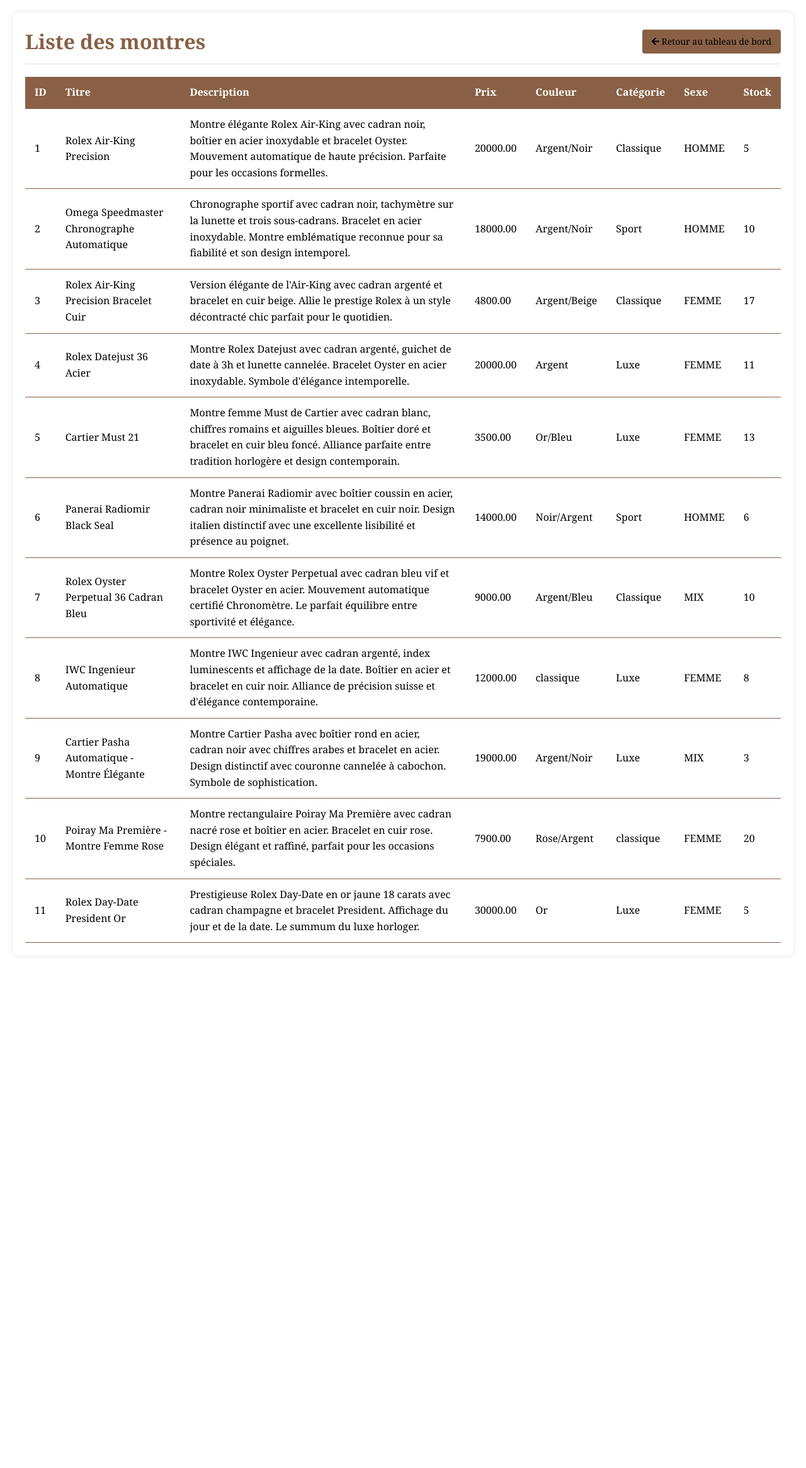
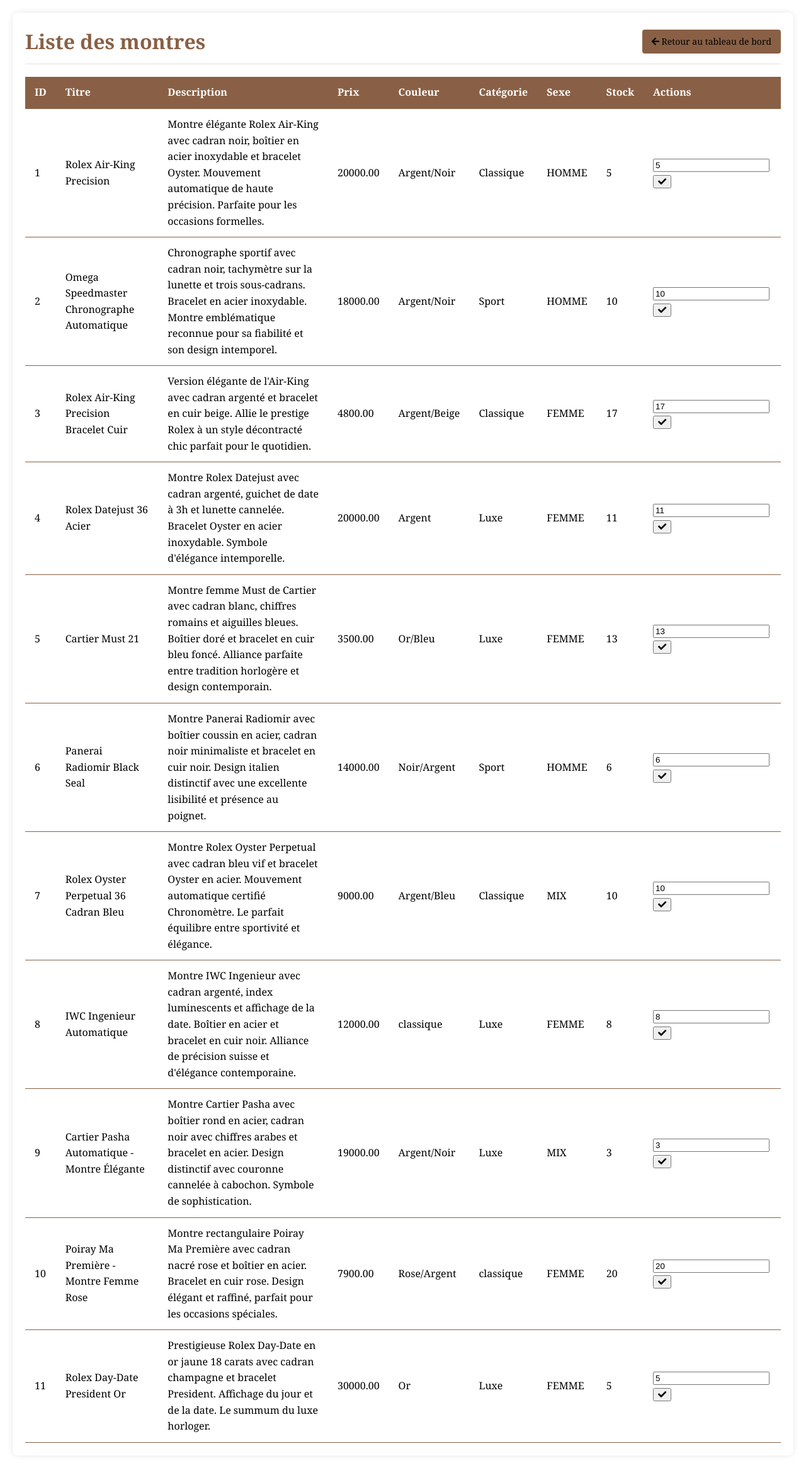
Before and after one commit to naitsabrinel/TimeLess_website, a PHP site: page /admin_watches.php in a window 1280 px wide. Shown: the part 110-2441 px from the top of the page at 63% size. Before the commit the page ends 1607 px from the top, so only its background shows below. Run offline with PHP 8.4, Linux system fonts and the light colour scheme; data comes from the database, SQL or seed files in the repository.

Commit message:
Update admin_watches.php

```diff
--- a/admin_watches.php
+++ b/admin_watches.php
@@ -2,7 +2,27 @@
 session_start();
 require 'includes/db.php';
 
-// Récupération des montres
+if ($_SERVER['REQUEST_METHOD'] === 'POST' && isset($_POST['update_stock'])) {
+    $idmontre = $_POST['idmontre'];
+    $new_stock = (int)$_POST['new_stock'];
+
+    try {
+        $sql = "UPDATE MONTRE SET quantiteStock = ? WHERE idmontre = ?";
+        $stmt = $pdo->prepare($sql);
+        $stmt->execute([$new_stock, $idmontre]);
+
+        $_SESSION['success_message'] = "Stock mis à jour avec succès!";
+        header("Location: ".$_SERVER['PHP_SELF']);
+        exit();
+    } catch (PDOException $e) {
+        $_SESSION['error_message'] = "Erreur lors de la mise à jour du stock: " . $e->getMessage();
+    }
+}
+
+$success_message = $_SESSION['success_message'] ?? '';
+$error_message = $_SESSION['error_message'] ?? '';
+unset($_SESSION['success_message'], $_SESSION['error_message']);
+
 $sql = "SELECT * FROM MONTRE ORDER BY date_ajout DESC";
 $stmt = $pdo->query($sql);
 $montres = $stmt->fetchAll(PDO::FETCH_ASSOC);
@@ -56,6 +76,7 @@
             text-decoration: none;
             font-size: 14px;
         }
+
 
         .back-btn:hover {
             background-color: #6d4b30;
@@ -232,6 +253,7 @@
                 <th>Catégorie</th>
                 <th>Sexe</th>
                 <th>Stock</th>
+                <th>Actions</th>
             </tr>
         </thead>
         <tbody>
@@ -245,6 +267,16 @@
                     <td><?= htmlspecialchars($montre['categorie']) ?></td>
                     <td><?= htmlspecialchars($montre['sexe']) ?></td>
                     <td><?= htmlspecialchars($montre['quantiteStock']) ?></td>
+                    <td>
+                        <form class="stock-form" method="POST">
+                            <input type="hidden" name="idmontre" value="<?= $montre['idmontre'] ?>">
+                            <input type="number" name="new_stock" class="stock-input"
+                                   value="<?= $montre['quantiteStock'] ?>" min="0">
+                            <button type="submit" name="update_stock" class="update-btn">
+                                <i class="fas fa-check"></i>
+                            </button>
+                        </form>
+                    </td>
                 </tr>
             <?php endforeach; ?>
         </tbody>
```
